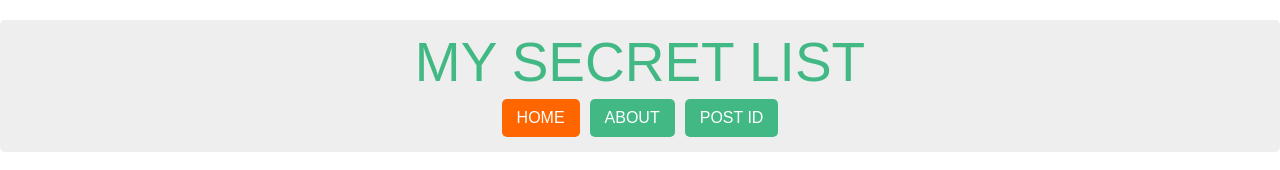
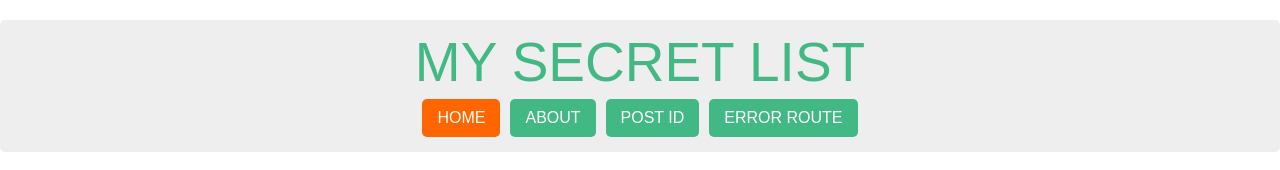
Before and after one commit to moovspace/ReactJS, a React (Create React App) app: page / in a window 1280 px wide. Shown: the top 170 px of the page. Built offline with nearby package versions, Linux system fonts and the light colour scheme; no server answers.

Commit message:
ReactJS Router sample app

```diff
--- a/src/components/layout/Header.js
+++ b/src/components/layout/Header.js
@@ -18,6 +18,7 @@ function Header() {
 				<NavLink exact className="nav-link" activeClassName="nav-link-active" to="/"> Home </NavLink>
 				<NavLink className="nav-link" activeClassName="nav-link-active" to="/about"> About </NavLink>
 				<NavLink className="nav-link" activeClassName="nav-link-active" to="/post/777/image/888"> Post Id </NavLink>
+				<NavLink className="nav-link" activeClassName="nav-link-active" to="/hash-error-link"> Error route </NavLink>
 			</div>
 
 		</header>
```
